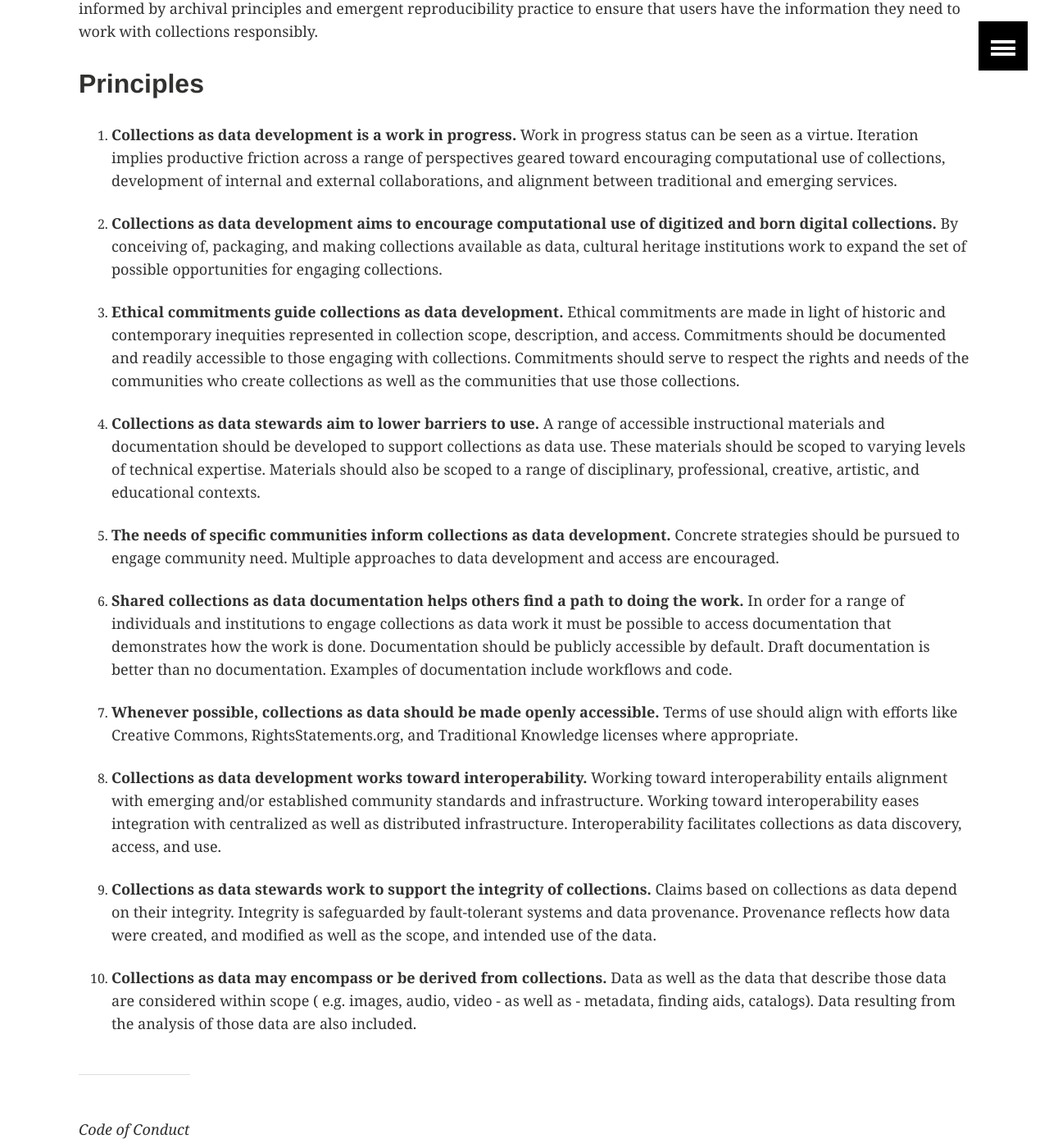
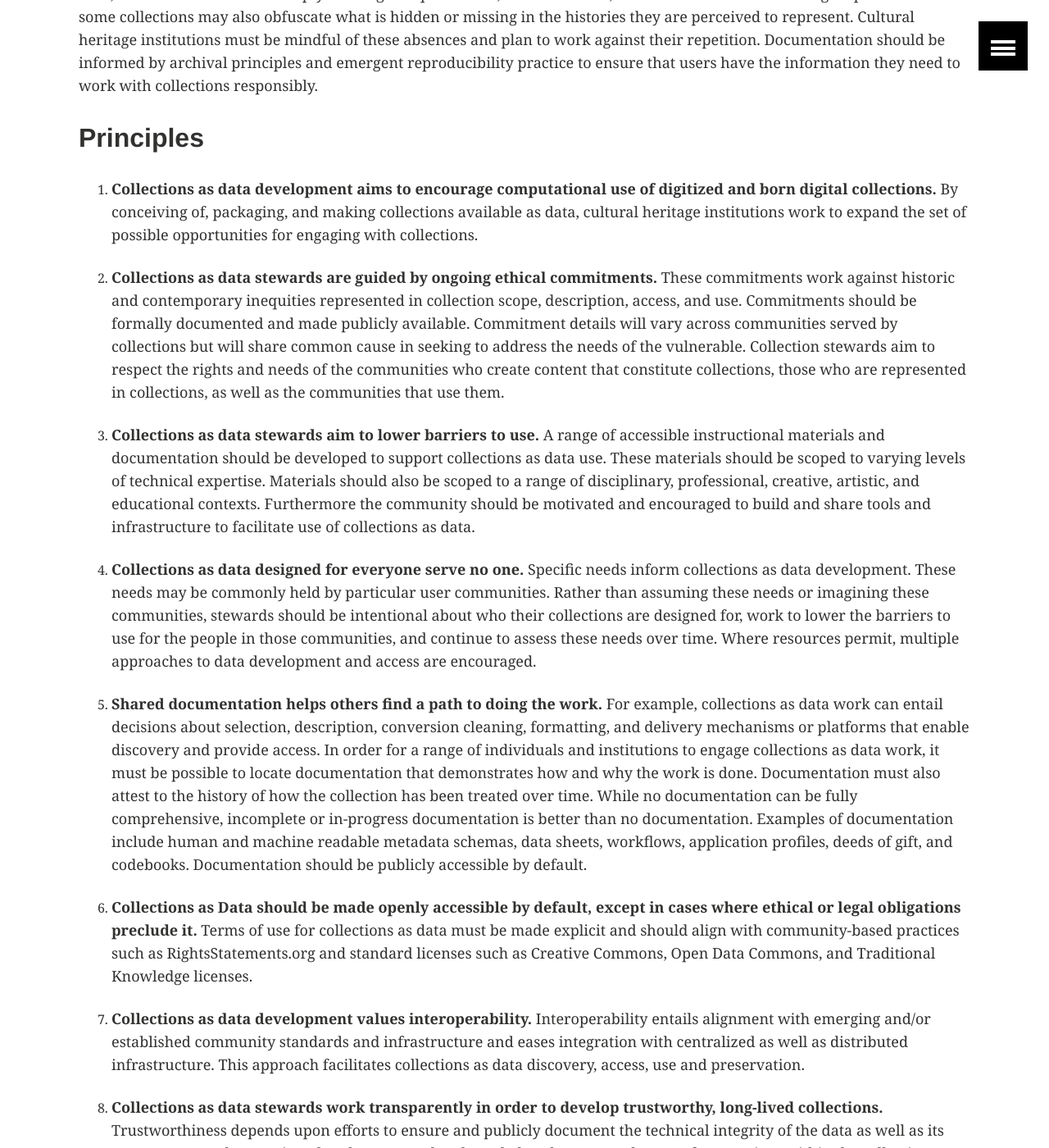
Before and after one commit to collectionsasdata/collectionsasdata.github.io, a Jekyll site: the page built from statement.markdown, in a window 1280 px wide and 1400 px high, scrolled down 1515 px. Shown: the whole window at 82% size. Built offline with Jekyll 4.4.1, drawn with Linux system fonts in a browser that asks for light colours; a script that is not in the unit is left out; some of the changed text lies outside the part shown.

Commit message:
Update statement.markdown

```diff
--- a/statement.markdown
+++ b/statement.markdown
@@ -3,9 +3,9 @@ layout: archive
 title:  "The Santa Barbara Statement on Collections as Data"
 ---
 
+*The statement was written by the Always Already Computational: Collections as Data project team. The [first version](https://collectionsasdata.github.io/statementv1/) was based on the collaborative work of the attendees an initial [National Forum](https://collectionsasdata.github.io/nominations/) held at UC Santa Barbara, March 1-3 2017. After its release, the team gathered public comments from the Hypothesis web annotation tool and sought statement feedback in a [series of conversations and workshops]( https://collectionsasdata.github.io/events/) from April 2017 - April 2018. The statement was revised based on that community feedback, especially the close, directed feedback provided by workshop participants at the Digital Library Federation Forum 2017.*
+
 [***Learn more about the statement.***](https://collectionsasdata.github.io/devstatement/)
-
-*Statement comments and suggestions are encouraged. Annotate any portion of the text by highlighting it. If you’d rather send comments and suggestions directly, please submit via [**this form**](https://docs.google.com/forms/d/e/1FAIpQLScomC9tex3RHMQRTwOLfxSRFq14i5nnov7Km149qvCUO7JDpA/viewform?usp=sf_link). Alternatively, comments and discussion are welcome on the [**Collections as Data Google Group**](https://groups.google.com/forum/#!forum/collectionsasdata). The first statement development period will run through summer and fall 2017. The next version of the statement will be shared by January 2018.*
 
 ---
 ![](http://collectionsasdata.github.io/affinity.gif)
@@ -22,25 +22,25 @@ Ethical concerns are integral to collections as data. Collections as data should
 
 ## Principles
 
-1. **Collections as data development is a work in progress.** Work in progress status can be seen as a virtue. Iteration implies productive friction across a range of perspectives geared toward encouraging computational use of collections, development of internal and external collaborations, and alignment between traditional and emerging services.
+1. **Collections as data development aims to encourage computational use of digitized and born digital collections.** By conceiving of, packaging, and making collections available as data, cultural heritage institutions work to expand the set of possible opportunities for engaging with collections.
 
-2. **Collections as data development aims to encourage computational use of digitized and born digital collections.** By conceiving of, packaging, and making collections available as data, cultural heritage institutions work to expand the set of possible opportunities for engaging collections.
+2. **Collections as data stewards are guided by ongoing ethical commitments.** These commitments work against historic and contemporary inequities represented in collection scope, description, access, and use. Commitments should be formally documented and made publicly available. Commitment details will vary across communities served by collections but will share common cause in seeking to address the needs of the vulnerable. Collection stewards aim to respect the rights and needs of the communities who create content that constitute collections, those who are represented in collections, as well as the communities that use them.
 
-3. **Ethical commitments guide collections as data development.** Ethical commitments are made in light of historic and contemporary inequities represented in collection scope, description, and access. Commitments should be documented and readily accessible to those engaging with collections. Commitments should serve to respect the rights and needs of the communities who create collections as well as the communities that use those collections.
+3. **Collections as data stewards aim to lower barriers to use.** A range of accessible instructional materials and documentation should be developed to support collections as data use. These materials should be scoped to varying levels of technical expertise. Materials should also be scoped to a range of disciplinary, professional, creative, artistic, and educational contexts. Furthermore the community should be motivated and encouraged to build and share tools and infrastructure to facilitate use of collections as data.
 
-4. **Collections as data stewards aim to lower barriers to use.** A range of accessible instructional materials and documentation should be developed to support collections as data use. These materials should be scoped to varying levels of technical expertise. Materials should also be scoped to a range of disciplinary, professional, creative, artistic, and educational contexts.
+4. **Collections as data designed for everyone serve no one.** Specific needs inform collections as data development. These needs may be commonly held by particular user communities. Rather than assuming these needs or imagining these communities, stewards should be intentional about who their collections are designed for, work to lower the barriers to use for the people in those communities, and continue to assess these needs over time. Where resources permit, multiple approaches to data development and access are encouraged.
 
-5. **The needs of specific communities inform collections as data development.** Concrete strategies should be pursued to engage community need. Multiple approaches to data development and access are encouraged.
+5. **Shared documentation helps others find a path to doing the work.**  For example, collections as data work can entail decisions about selection, description, conversion cleaning, formatting, and delivery mechanisms or platforms that enable discovery and provide access.  In order for a range of individuals and institutions to engage collections as data work, it must be possible to locate documentation that demonstrates how and why the work is done. Documentation must also attest to the history of how the collection has been treated over time. While no documentation can be fully comprehensive, incomplete or in-progress documentation is better than no documentation. Examples of documentation include human and machine readable metadata schemas, data sheets, workflows, application profiles, deeds of gift, and codebooks. Documentation should be publicly accessible by default.
 
-6. **Shared collections as data documentation helps others find a path to doing the work.** In order for a range of individuals and institutions to engage collections as data work it must be possible to access documentation that demonstrates how the work is done. Documentation should be publicly accessible by default. Draft documentation is better than no documentation. Examples of documentation include workflows and code.
+6. **Collections as Data should be made openly accessible by default, except in cases where ethical or legal obligations preclude it.** Terms of use for collections as data must be made explicit and should align with community-based practices such as RightsStatements.org and standard licenses such as Creative Commons, Open Data Commons, and Traditional Knowledge licenses.
 
-7. **Whenever possible, collections as data should be made openly accessible.** Terms of use should align with efforts like Creative Commons, RightsStatements.org, and Traditional Knowledge licenses where appropriate.
+7. **Collections as data development values interoperability.** Interoperability entails alignment with emerging and/or established community standards and infrastructure and eases integration with centralized as well as distributed infrastructure. This approach facilitates collections as data discovery, access, use and preservation.
 
-8. **Collections as data development works toward interoperability.** Working toward interoperability entails alignment with emerging and/or established community standards and infrastructure. Working toward interoperability eases integration with centralized as well as distributed infrastructure. Interoperability facilitates collections as data discovery, access, and use.
+8. **Collections as data stewards work transparently in order to develop trustworthy, long-lived collections.** Trustworthiness depends upon efforts to ensure and publicly document the technical integrity of the data as well as its provenance. It also requires that data stewards acknowledge absences and areas of uncertainty within the collection as data. Trustworthy collections as data should include open, robust metadata, and should be under the care of stewards and institutions committed to their preservation.
 
-9. **Collections as data stewards work to support the integrity of collections.** Claims based on collections as data depend on their integrity. Integrity is safeguarded by fault-tolerant systems and data provenance. Provenance reflects how data were created, and modified as well as the scope, and intended use of the data.
+9. **Data as well as the data that describe those data are considered within scope ( e.g. images, audio, video - as well as - metadata, finding aids, catalogs).** Data resulting from the analysis of those data are also in scope.
 
-10. **Collections as data may encompass or be derived from collections.** Data as well as the data that describe those data are considered within scope ( e.g. images, audio, video - as well as - metadata, finding aids, catalogs). Data resulting from the analysis of those data are also included.
+10. **The development of collections as data is an ongoing process and does not necessarily conclude with a final version.** Work in progress status can be seen as a virtue when iteration is geared toward developing productive collaborations and integrations between new and existing technologies, workflows, and service models. The ongoing development of collections as data can impact staffing models, workflows, and technical infrastructure.
 
 ---
 
```
